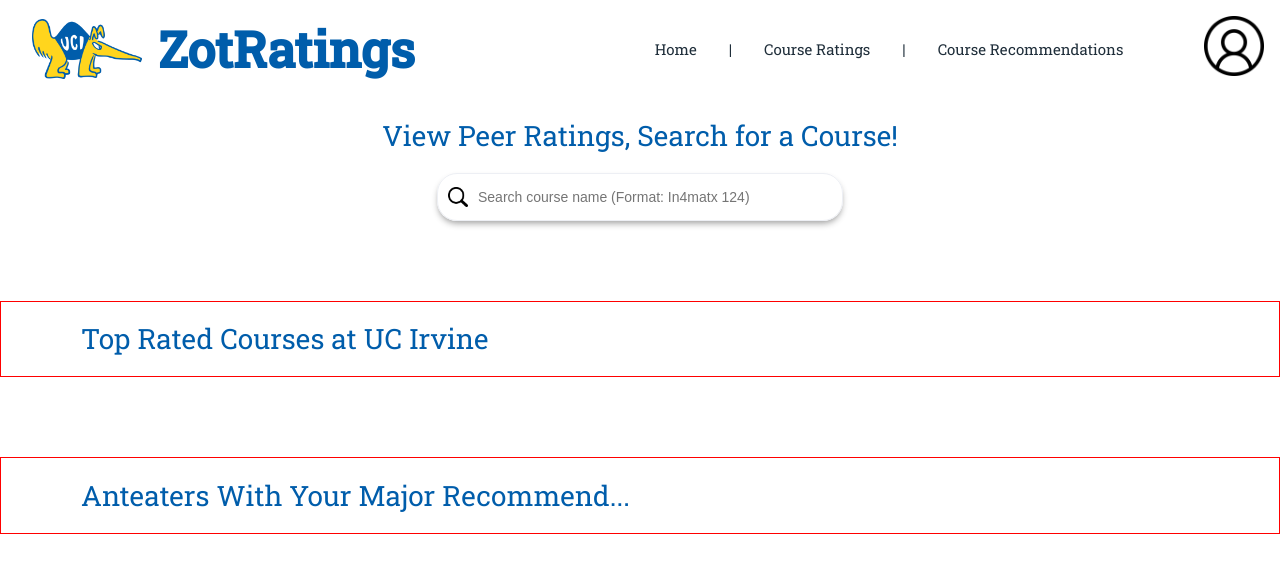
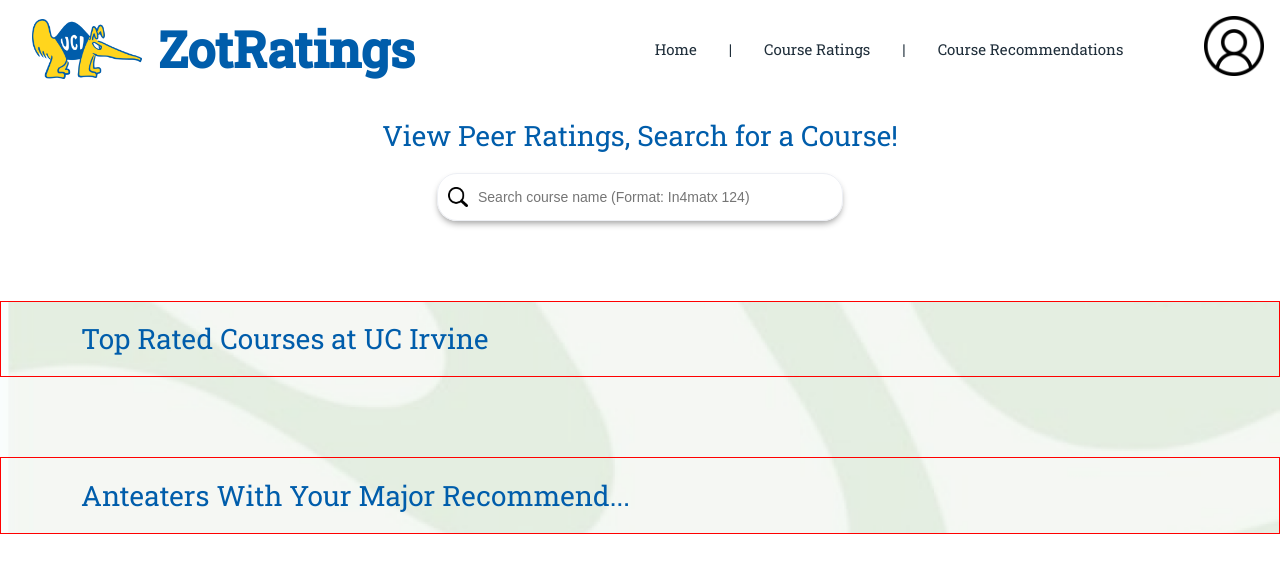
Before and after one commit to KyleHu14/ratemy-course, a Next.js app: page / in a window 1280 px wide. Shown: the top 572 px of the page. Built offline with nearby package versions, Linux system fonts and the light colour scheme.

Commit message:
Added background image to subsections

```diff
--- a/pages/index.js
+++ b/pages/index.js
@@ -52,7 +52,7 @@
 					</div>
 
 					{/* Sub Section */}
-					<div>
+					<div className = {styles.subsections}>
 						<HomeSubSection subSectionTitleText="Top Rated Courses at UC Irvine" />
 						<HomeSubSection subSectionTitleText="Anteaters With Your Major Recommend..." />
 					</div>
--- a/styles/Home.module.css
+++ b/styles/Home.module.css
@@ -42,6 +42,13 @@
 	flex-direction: column;
 }
 
+.subsections {
+	background-image: url(../public/greenbackground.png);
+	background-position: center;
+  	background-repeat: no-repeat;
+  	background-size: cover;
+}
+
 /* .homepageTitle { */
 /* Coloring */
 /* color: #005dab; */
```
Also changed, not shown: public/greenbackground.png (added).
